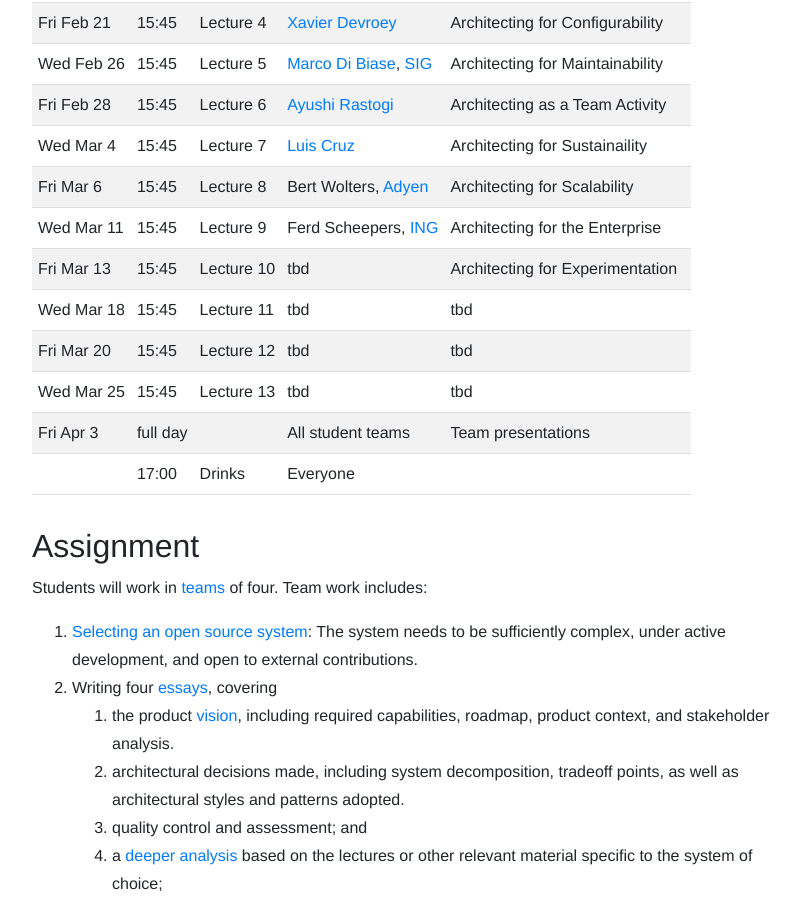
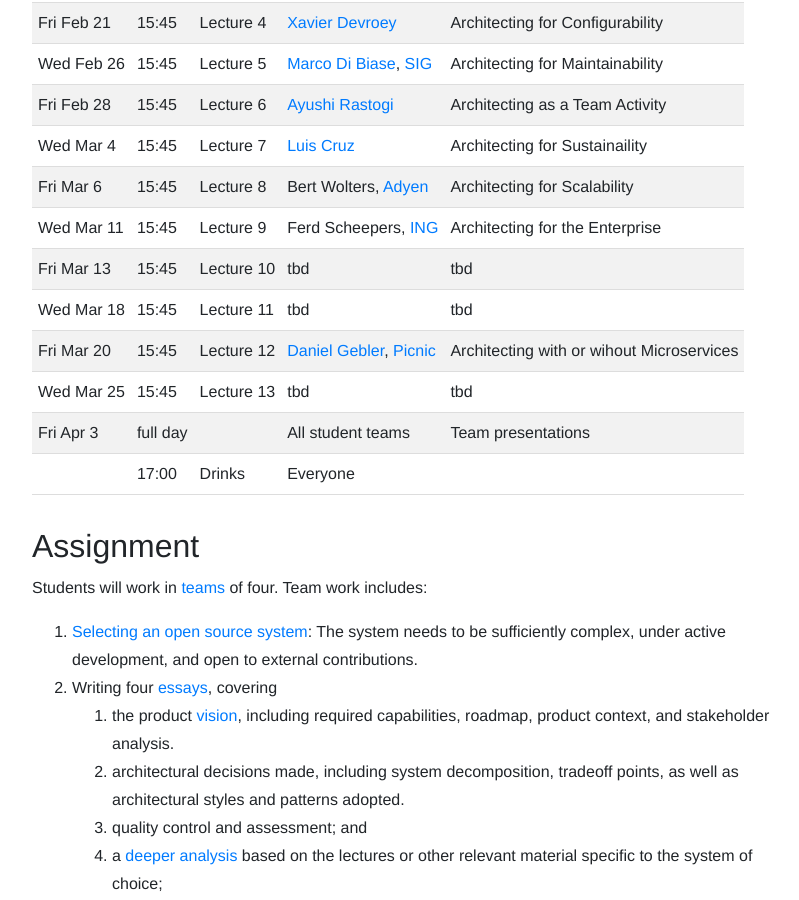
Before and after one commit to SERG-Delft/delftswa, a Jekyll site: the page built from 2020/index.md, in a window 1280 px wide and 900 px high, scrolled down 1139 px. Shown: the whole window, without its empty margins (224-1023 px from the left). Built offline with Jekyll 4.4.1, drawn with Linux system fonts in a browser that asks for light colours.

Commit message:
Add Picnic lecture

```diff
--- a/2020/index.md
+++ b/2020/index.md
@@ -35,9 +35,9 @@ Fri Feb 28 | 15:45 | Lecture 6 | [Ayushi Rastogi]         | Architecting as a Te
 Wed Mar 4  | 15:45 | Lecture 7 | [Luis Cruz]              | Architecting for Sustainaility
 Fri Mar 6  | 15:45 | Lecture 8 | Bert Wolters, [Adyen]    | Architecting for Scalability
 Wed Mar 11 | 15:45 | Lecture 9 | Ferd Scheepers, [ING]    | Architecting for the Enterprise
-Fri Mar 13 | 15:45 | Lecture 10 | tbd                     | Architecting for Experimentation
+Fri Mar 13 | 15:45 | Lecture 10 | tbd                     | tbd
 Wed Mar 18 | 15:45 | Lecture 11 | tbd                     | tbd
-Fri Mar 20 | 15:45 | Lecture 12 | tbd | tbd
+Fri Mar 20 | 15:45 | Lecture 12 | [Daniel Gebler], [Picnic] | Architecting with or wihout Microservices
 Wed Mar 25 | 15:45 | Lecture 13 | tbd | tbd
 Fri Apr 3  | full day |  | All student teams | Team presentations
            | 17:00 | Drinks | Everyone
@@ -51,7 +51,8 @@ Fri Apr 3  | full day |  | All student teams | Team presentations
 [adyen]: https://www.adyen.com/
 [ing]: https://www.ing.com
 [engin bozdag]: https://www.usenix.org/conference/enigma2020/speaker-or-organizer/engin-bozdag-uber
-
+[daniel gebler]: https://twitter.com/daniel_gebler
+[picnic]: https://www.picnic.app/nl/
 
 ## Assignment
 
```
